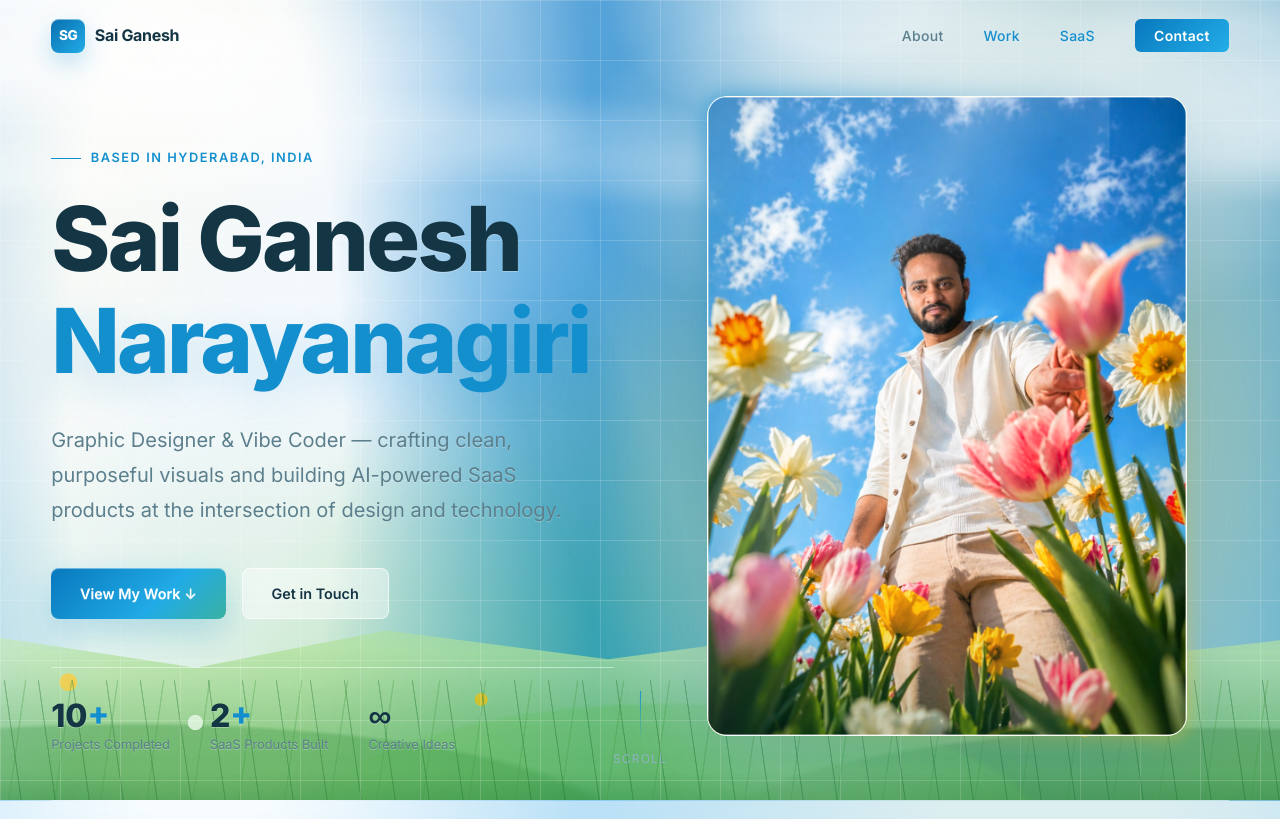
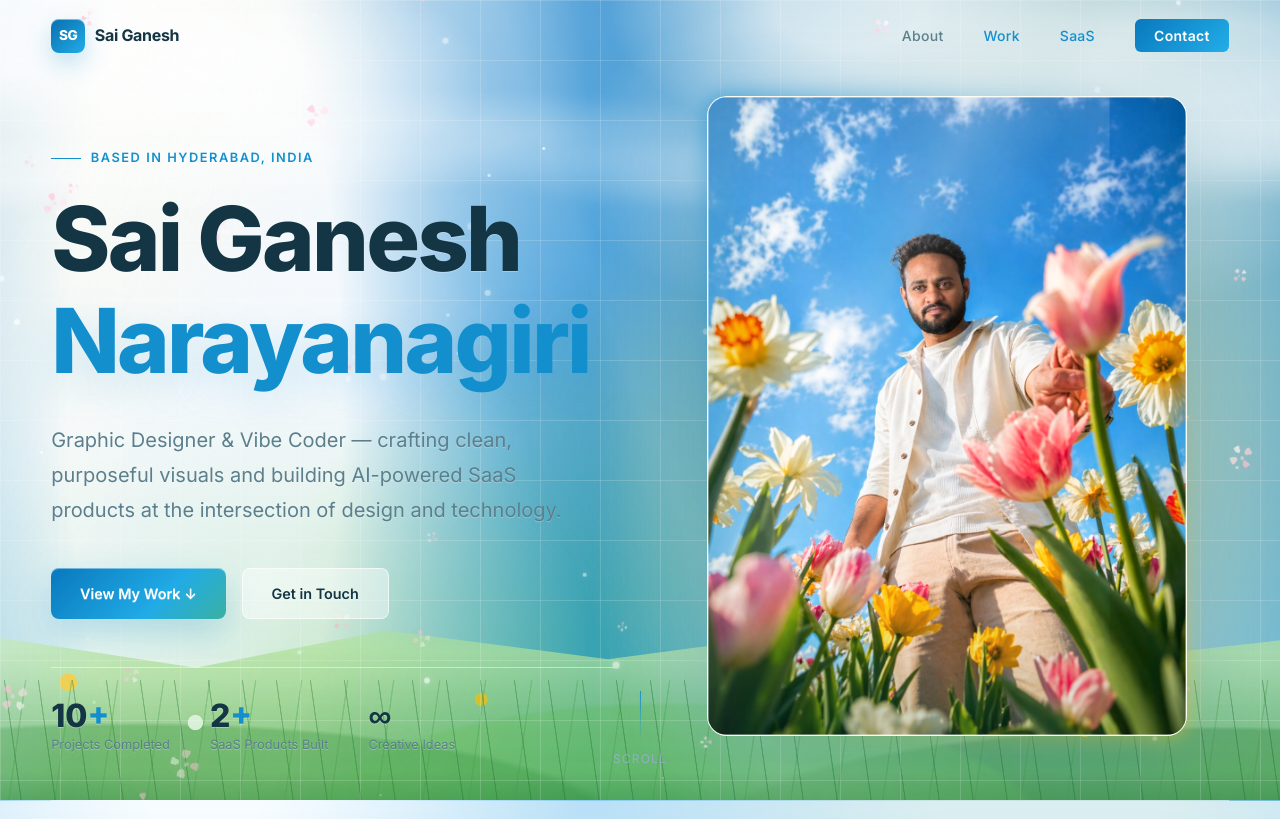
Before and after one commit to gsai18916-byte/portfolio-saiganesh-narayanagiri, a plain HTML site: page index.html in a window 1280 px wide. Shown: the top 819 px of the page. Drawn offline with Linux system fonts and the light colour scheme; animation ran at ten frames a second.

Commit message:
Add files via upload

```diff
--- a/index.html
+++ b/index.html
@@ -261,11 +261,52 @@
       background: rgba(255,255,255,0.48);
       transform: rotate(14deg);
     }
+    .petal.blossom {
+      height: var(--s);
+      border-radius: 50% 48% 52% 50%;
+      background:
+        radial-gradient(circle at 50% 56%, rgba(255,215,230,0.82) 0 10%, transparent 11%),
+        radial-gradient(ellipse at 50% 6%, #fff9fc 0 17%, transparent 18%),
+        radial-gradient(ellipse at 94% 45%, #ffd0df 0 18%, transparent 19%),
+        radial-gradient(ellipse at 50% 94%, #ffc0d5 0 18%, transparent 19%),
+        radial-gradient(ellipse at 6% 45%, #ffe2eb 0 18%, transparent 19%);
+      filter: drop-shadow(0 4px 8px rgba(244,131,165,0.16));
+    }
+    .petal.blossom::after {
+      display: none;
+    }
+    .snow-field {
+      position: absolute;
+      inset: 0;
+      z-index: 6;
+      pointer-events: none;
+      overflow: hidden;
+      transform: translateZ(0);
+      contain: paint;
+    }
+    .snowflake {
+      position: absolute;
+      top: var(--top, -12vh);
+      left: var(--x);
+      width: var(--s);
+      height: var(--s);
+      border-radius: 50%;
+      background: rgba(255,255,255,0.92);
+      opacity: var(--o);
+      box-shadow: 0 0 10px rgba(255,255,255,0.62);
+      animation: snowFall var(--d) linear var(--delay) infinite;
+      will-change: transform;
+    }
     @keyframes petalFall {
       0% { transform: translate3d(0, -22vh, 0) rotate(var(--r)) scale(var(--scale, 1)); }
       30% { transform: translate3d(calc(var(--drift) * .32), 28vh, 0) rotate(calc(var(--r) + 118deg)) scale(var(--scale, 1)); }
       66% { transform: translate3d(var(--drift), 76vh, 0) rotate(calc(var(--r) + 284deg)) scale(var(--scale, 1)); }
       100% { transform: translate3d(calc(var(--drift) * -0.42), 132vh, 0) rotate(calc(var(--r) + 560deg)) scale(var(--scale, 1)); }
+    }
+    @keyframes snowFall {
+      0% { transform: translate3d(0, -18vh, 0); }
+      45% { transform: translate3d(calc(var(--drift) * .55), 52vh, 0); }
+      100% { transform: translate3d(var(--drift), 126vh, 0); }
     }
     @keyframes cloudDrift {
       from { transform: translate3d(-3vw, 0, 0); }
@@ -953,8 +994,7 @@
 
     #cursor,
     #cursor-follower,
-    .cursor-spark,
-    .petal-field {
+    .cursor-spark {
       display: none !important;
     }
 
@@ -1062,6 +1102,7 @@
     <div class="cloud-ribbon"></div>
     <div class="meadow-foreground"></div>
     <div class="petal-field"></div>
+    <div class="snow-field"></div>
   </div>
 
   <!-- ============================================================
@@ -2108,6 +2149,56 @@
     window.addEventListener('resize', requestScrollUpdate);
     updateScrollUI();
 
+    function fillFallingLayer(selector, className, count, setupParticle) {
+      const layer = document.querySelector(selector);
+      if (!layer) return;
+
+      const fragment = document.createDocumentFragment();
+      for (let i = 0; i < count; i++) {
+        const particle = document.createElement('span');
+        particle.className = className;
+        particle.style.cssText = setupParticle(i).join(';');
+        fragment.appendChild(particle);
+      }
+
+      layer.appendChild(fragment);
+    }
+
+    if (!prefersReducedMotion) {
+      const isSmallScreen = window.matchMedia('(max-width: 768px)').matches;
+
+      fillFallingLayer('.petal-field', 'petal blossom', isSmallScreen ? 34 : 58, (i) => {
+        const size = i % 9 === 0 ? 18 + Math.random() * 12 : 9 + Math.random() * 11;
+        const duration = 11 + Math.random() * 12;
+        return [
+          `--x:${(Math.random() * 108 - 4).toFixed(2)}%`,
+          `--s:${size.toFixed(1)}px`,
+          `--o:${(0.46 + Math.random() * 0.34).toFixed(2)}`,
+          `--r:${Math.round(Math.random() * 360)}deg`,
+          `--d:${duration.toFixed(1)}s`,
+          `--delay:${(-Math.random() * duration).toFixed(1)}s`,
+          `--drift:${(Math.random() * 34 - 14).toFixed(1)}vw`,
+          `--scale:${(0.82 + Math.random() * 0.48).toFixed(2)}`,
+          `--top:${(-26 - Math.random() * 22).toFixed(1)}vh`,
+          `--z:${i % 9 === 0 ? 8 : 5}`
+        ];
+      });
+
+      fillFallingLayer('.snow-field', 'snowflake', isSmallScreen ? 52 : 92, () => {
+        const size = 2 + Math.random() * 4.8;
+        const duration = 8 + Math.random() * 13;
+        return [
+          `--x:${(Math.random() * 108 - 4).toFixed(2)}%`,
+          `--s:${size.toFixed(1)}px`,
+          `--o:${(0.34 + Math.random() * 0.48).toFixed(2)}`,
+          `--d:${duration.toFixed(1)}s`,
+          `--delay:${(-Math.random() * duration).toFixed(1)}s`,
+          `--drift:${(Math.random() * 18 - 9).toFixed(1)}vw`,
+          `--top:${(-18 - Math.random() * 18).toFixed(1)}vh`
+        ];
+      });
+    }
+
     document.querySelectorAll('img').forEach(prepareImage);
 
     document.querySelectorAll('.tab-panel.active').forEach(panel => {
```
